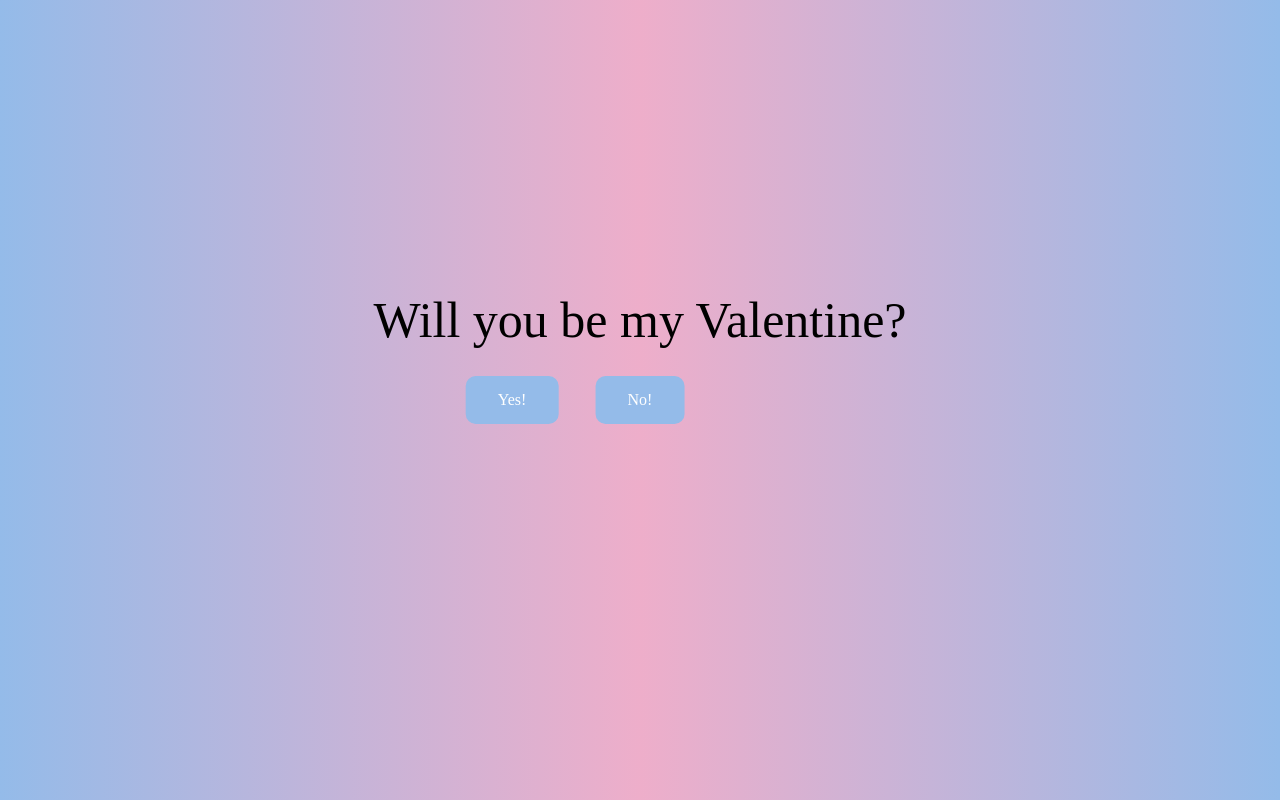
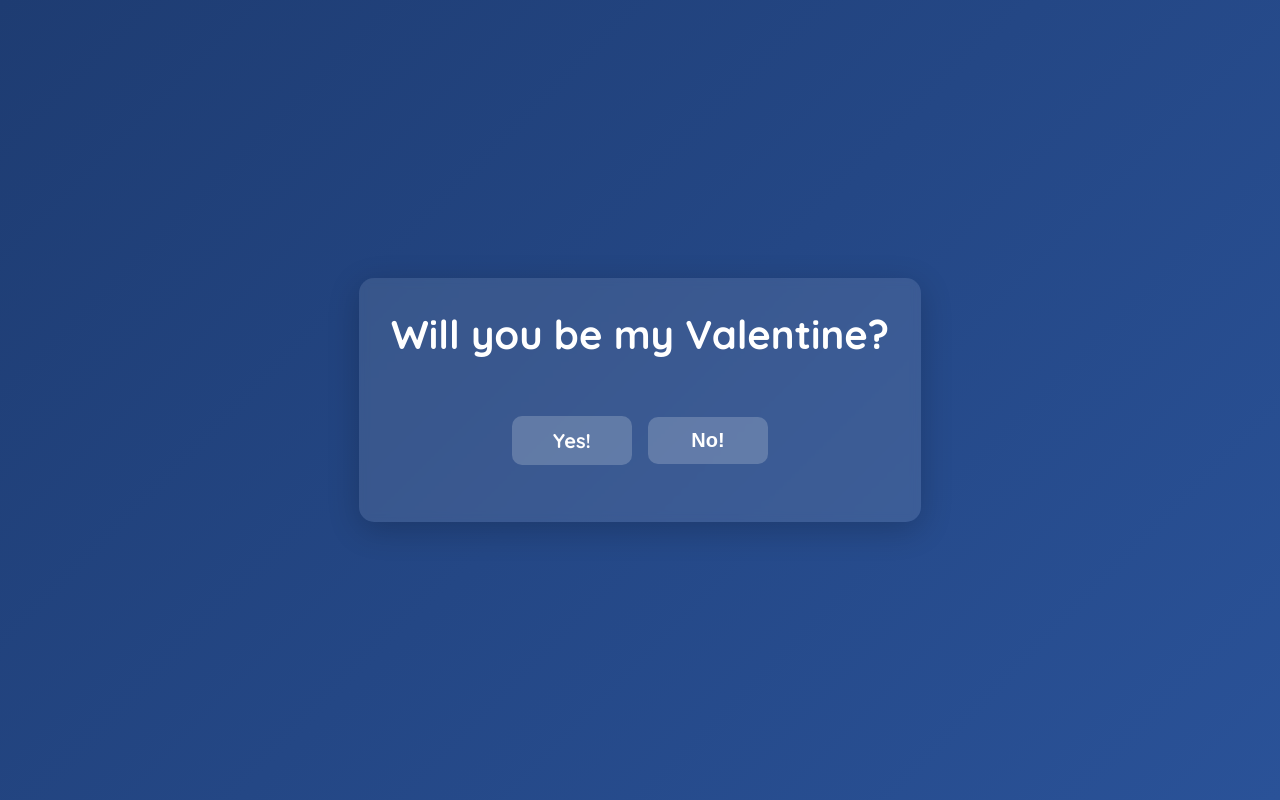
Before and after one commit to mxyxyz9/asking-out, a plain HTML site: page index.html in a window 1280 px wide. Drawn offline with Linux system fonts and the light colour scheme.

Commit message:
Update index.html

```diff
--- a/index.html
+++ b/index.html
@@ -1,67 +1,175 @@
 <!DOCTYPE html>
-<html>
+<html lang="en">
 <head>
-	<title>asking-out</title>
+  <meta charset="UTF-8">
+  <title>Will You Be My Valentine?</title>
+  <!-- Include Quicksand Font with additional weight (900) -->
+  <link href="https://fonts.googleapis.com/css2?family=Quicksand:wght@700;900&display=swap" rel="stylesheet">
   <style>
-        body{
-
-            background-image: radial-gradient(circle, rgba(238,174,202,1) 0%, rgba(148,187,233,1) 100%);
+    * {
+      box-sizing: border-box;
+      margin: 0;
+      padding: 0;
     }
-        #unclickableButton, #clickableButton {
-            position: absolute;
-            top: 50%;
-            left: 50%;
-            transform: translate(-50%, -50%);
-            background-color:rgba(148,187,233,1);
+    body {
+      font-family: 'Quicksand', sans-serif;
+      font-weight: 900;
+      height: 100vh;
+      overflow: hidden;
+      display: flex;
+      align-items: center;
+      justify-content: center;
+      background: linear-gradient(135deg, #1e3c72, #2a5298);
+      color: #fff;
+    }
+    /* Container */
+    #container {
+      text-align: center;
+      padding: 2rem;
+      border-radius: 15px;
+      background: rgba(255, 255, 255, 0.1);
+      backdrop-filter: blur(5px);
+      -webkit-backdrop-filter: blur(5px);
+      box-shadow: 0 8px 32px rgba(0, 0, 0, 0.2);
+      position: relative;
+      z-index: 1;
+      margin: 1rem;
+    }
+    /* Heading */
+    #question {
+      font-size: 2.5rem;
+      margin-bottom: 2rem;
+      font-weight: 900;
+      line-height: 1.2;
+    }
+    /* Buttons Container */
+    #buttons {
+      display: flex;
+      justify-content: center;
+      align-items: center;
+      gap: 1rem;
+      flex-wrap: wrap;
+      position: relative;
+      height: 100px;
+    }
+    /* Buttons */
+    .button {
+      padding: 0.75rem 1.5rem;
+      font-size: 1.25rem;
+      font-weight: 900;
+      color: #fff;
+      text-decoration: none;
+      border-radius: 10px;
+      background: rgba(255, 255, 255, 0.2);
       border: none;
-            color: white;
-            padding: 15px 32px;
+      cursor: pointer;
+      position: relative;
+      transition: transform 0.3s, background 0.3s, left 0.5s ease, top 0.5s ease;
+      min-width: 120px;
       text-align: center;
-            text-decoration: none;
-            display: inline-block;
-            font-size: 16px;
-            transition: top 1s ease-out, left 1s ease-out; /* Adjusted transition duration */
-            border-radius: 10px; /* Rounded corners */
     }
-
-        #clickableButton {
-            left: 40%;
+    /* Hover and Active States */
+    .button:hover {
+      transform: translateY(-5px);
+      background: rgba(255, 255, 255, 0.3);
     }
-
+    .button:active {
+      transform: translateY(0);
+    }
+    /* 'No' Button Specific Styles */
+    #noButton {
+      z-index: 2;
+    }
+    /* Responsive Design */
+    @media only screen and (max-width: 768px) {
       #question {
-            position: absolute;
-            top: 40%;
-            left: 50%;
-            transform: translate(-50%, -50%);
-            color: #000000;
-            font-size: 50px;
-            text-align: center;
+        font-size: 2rem;
+      }
+      .button {
+        padding: 0.5rem 1rem;
+        font-size: 1rem;
+      }
+      #buttons {
+        height: auto;
+      }
+    }
+    @media only screen and (max-width: 480px) {
+      #question {
+        font-size: 1.75rem;
+        margin-bottom: 1.5rem;
+      }
+      .button {
+        padding: 0.5rem 0.75rem;
+        font-size: 0.9rem;
+        min-width: 100px;
+      }
     }
   </style>
 </head>
 <body>
+  <div id="container">
     <div id="question">Will you be my Valentine?</div>
-    <a href="yes.html" id="unclickableButton">No!</a>
-    <a href="https://play-lh.googleusercontent.com/cs6ybVFWTNHyABHKk_YRXDtcTBOMsXnIyx4Kh-ygpQ-LcbeGetqSwCW_B3nTg38M9uLD=w3840-h2160-rw" id="clickableButton">Yes!</a>
+    <div id="buttons">
+      <a href="yes.html" id="yesButton" class="button">Yes!</a>
+      <button id="noButton" class="button" type="button">No!</button>
+    </div>
+  </div>
+  <script>
+    const noButton = document.getElementById('noButton');
+    let moveCount = 0; // To count the moves
 
-    <script>
-        const button = document.getElementById('unclickableButton');
-        const windowWidth = window.innerWidth * 0.9;
-        const windowHeight = window.innerHeight * 0.9;
+    // Add click and touch event listeners to the "No" button
+    noButton.addEventListener('click', moveNoButton);
+    noButton.addEventListener('touchstart', moveNoButton);
 
-        document.addEventListener('mousemove', (e) => {
-            const distanceX = Math.abs(e.x - button.offsetLeft);
-            const distanceY = Math.abs(e.y - button.offsetTop);
+    function moveNoButton(e) {
+      e.preventDefault();
 
-            if (distanceX < 100 && distanceY < 50) {
-                let newX = Math.random() * windowWidth;
-                let newY = Math.random() * windowHeight;
+      // After two moves, hide the "No" button
+      if (moveCount >= 2) {
+        noButton.style.display = 'none';
+        return;
+      }
 
-                button.style.transition = "top 1s ease-out, left 1s ease-out"; // Adjusted transition duration
-                button.style.left = `${newX}px`;
-                button.style.top = `${newY}px`;
+      // Get the current position relative to the viewport
+      const rect = noButton.getBoundingClientRect();
+      const currentX = rect.left;
+      const currentY = rect.top;
+      const buttonWidth = noButton.offsetWidth;
+      const buttonHeight = noButton.offsetHeight;
+
+      // Define boundaries for the random position
+      const margin = 10;
+      const maxX = window.innerWidth - buttonWidth - margin;
+      const maxY = window.innerHeight - buttonHeight - margin;
+
+      // Ensure movement is at least 25% of the screen width
+      const minMovement = window.innerWidth * 0.25;
+      let randomX, randomY, distance;
+      let attempts = 0;
+      const maxAttempts = 100;
+
+      do {
+        randomX = Math.floor(Math.random() * (maxX - margin + 1)) + margin;
+        randomY = Math.floor(Math.random() * (maxY - margin + 1)) + margin;
+        distance = Math.hypot(randomX - currentX, randomY - currentY);
+        attempts++;
+      } while (distance < minMovement && attempts < maxAttempts);
+
+      // Set the "No" button's position to fixed so it moves relative to the viewport
+      noButton.style.position = 'fixed';
+      noButton.style.left = randomX + 'px';
+      noButton.style.top = randomY + 'px';
+
+      moveCount++;
+
+      // After two moves, hide the button after a short delay so the final position is visible
+      if (moveCount >= 2) {
+        setTimeout(() => {
+          noButton.style.display = 'none';
+        }, 300);
       }
-        });
+    }
   </script>
 </body>
 </html>
```
Lines whose indentation alone changed are shown as unchanged.
